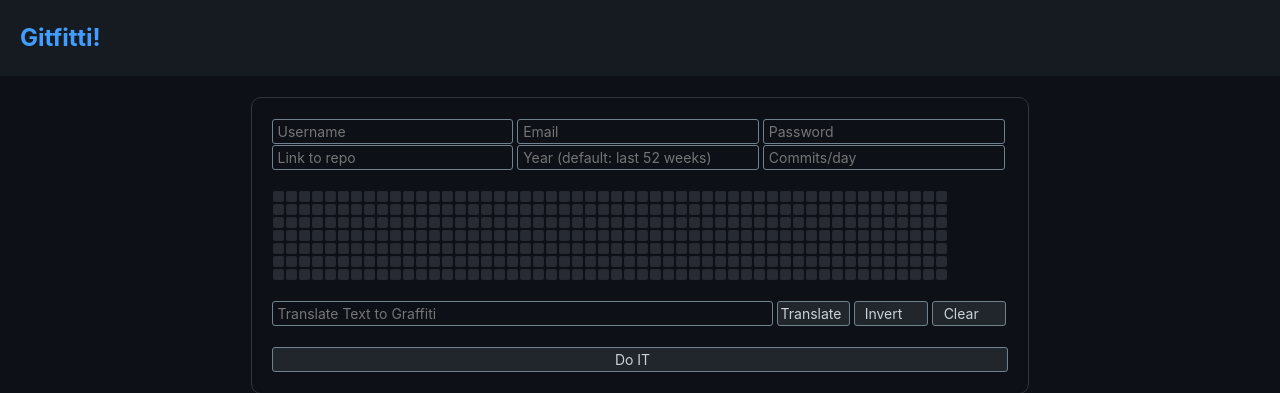
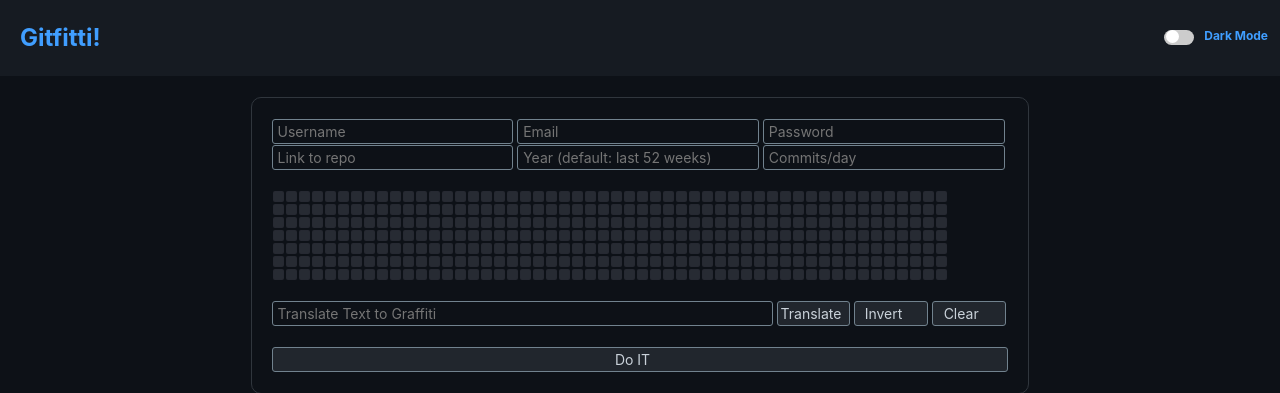
Before and after one commit to heckerfr0d/gitfitti-web, a Flask app: page / in a window 1280 px wide. Shown: the top 393 px of the page. Run offline with Flask 2, Linux system fonts and the light colour scheme.

Commit message:
Theme toggler added

```diff
--- a/static/style.css
+++ b/static/style.css
@@ -169,3 +169,69 @@ input::-webkit-inner-spin-button {
 input[type=number] {
   -moz-appearance: textfield;
 }
+
+.theme-switch-wrapper {
+    display: flex;
+    align-items: center;
+
+    position: absolute;
+    right: 12px;
+    top: 25px;
+
+
+  }
+  .theme-switch {
+    display: inline-block;
+    height: 17px;
+    position: relative;
+    width: 30px;
+  }
+
+  .nextTheme
+  {
+      margin-left: 10px;
+      margin-bottom: 4px;
+      color: var(--current-mode-text-color);
+      font-size: 12px;
+  }
+  .theme-switch input {
+    display:none;
+  }
+
+  .slider {
+    background-color: #ccc;
+    bottom: 0;
+    cursor: pointer;
+    left: 0;
+    position: absolute;
+    right: 0;
+    top: 0;
+    transition: .3s;
+  }
+
+  .slider:before {
+    background-color: #fff;
+    bottom: 2px;
+    content: "";
+    height: 13px;
+    left: 2px;
+    position: absolute;
+    transition: .3s;
+    width: 13px;
+  }
+
+  input:checked + .slider {
+    background-color: #4f95e4;
+  }
+
+  input:checked + .slider:before {
+    transform: translateX(13px);
+  }
+
+  .slider.round {
+    border-radius: 34px;
+  }
+
+  .slider.round:before {
+    border-radius: 50%;
+  }
--- a/templates/main.html
+++ b/templates/main.html
@@ -15,9 +15,19 @@
 
 <link rel="icon" type="image/png" href="{{ url_for('static', filename='icon.png') }}">
 
-<body  id="container">
+<body>
     <nav class="navbar navbar-dark">
         Gitfitti!
+
+
+        <div class="theme-switch-wrapper">
+            <label class="theme-switch" for="checkbox">
+                <input type="checkbox" id="checkbox" />
+                <div class="slider round"></div>
+            </label>
+            <div class="nextTheme">Dark Mode</span>
+        </div>
+
     </nav>
     <br>
     <div class="root">
```
